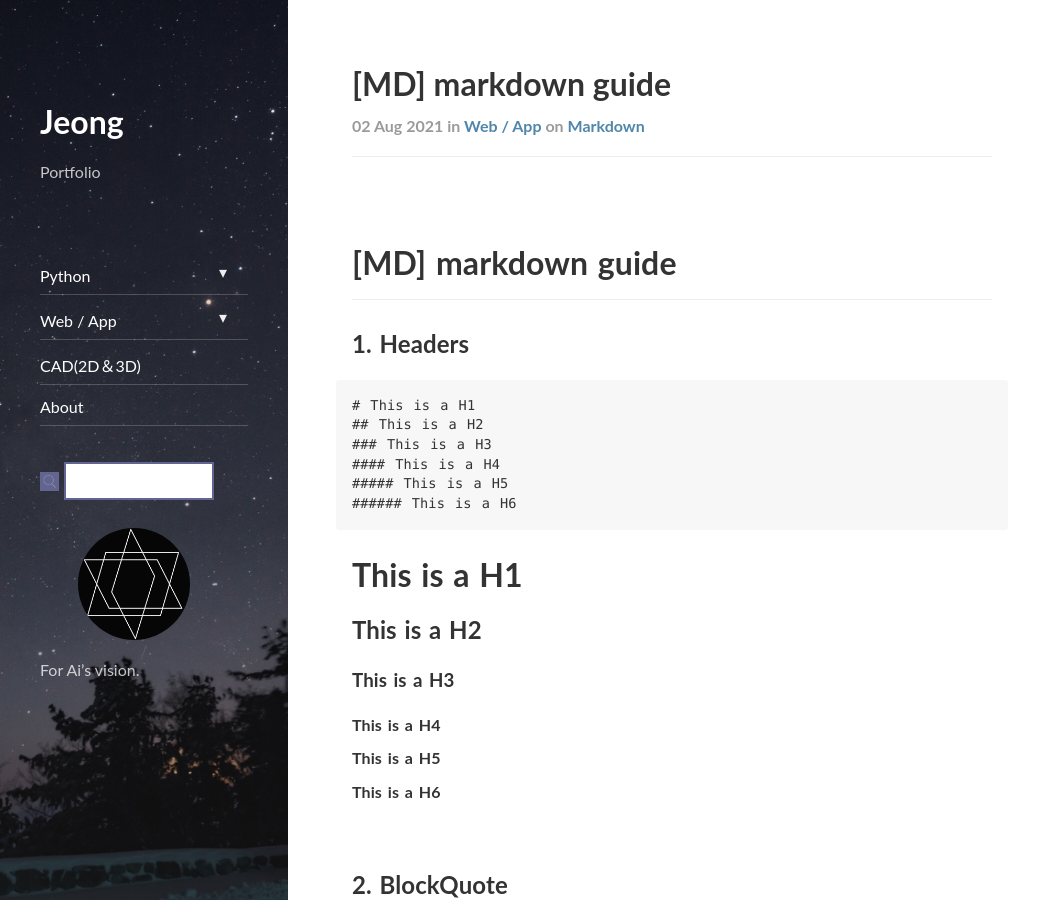
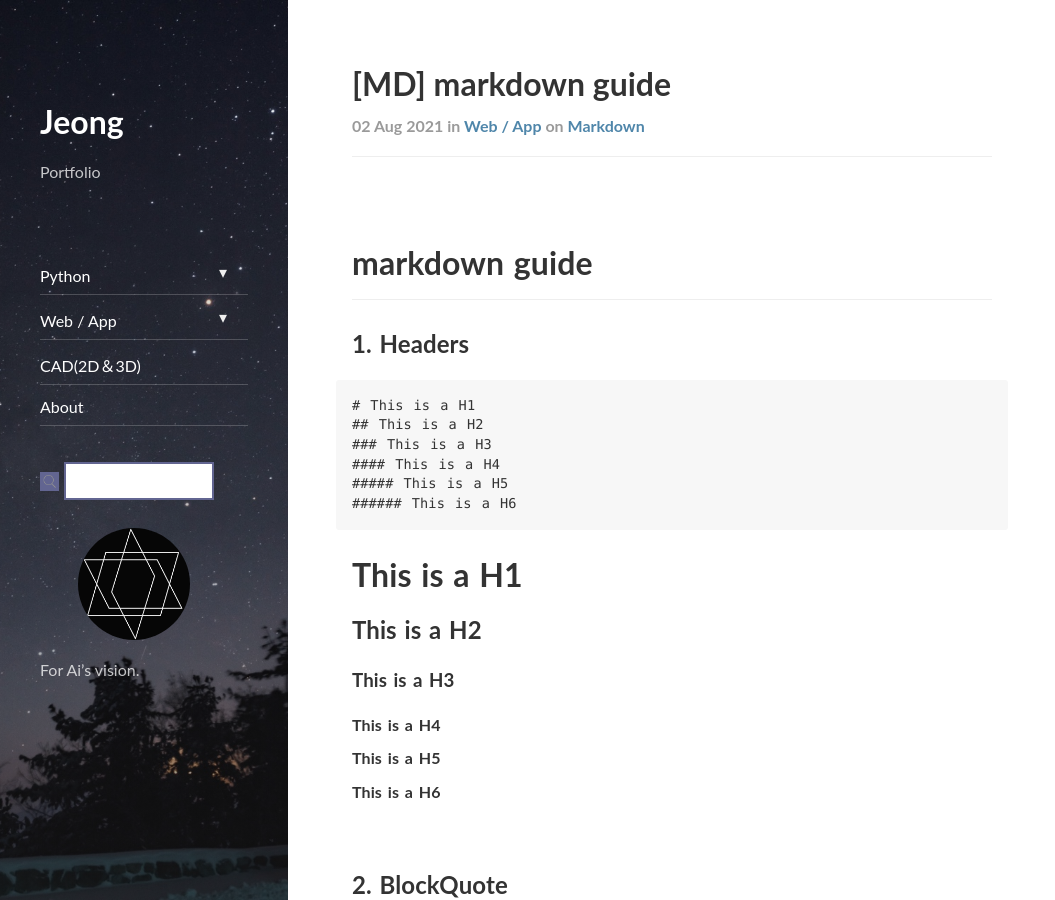
Before and after one commit to JeongJaeyoung0/JeongJaeyoung0.github.io, a Jekyll site: the page built from _posts/2021-08-02-WM-markdownguide.md, in a window 1280 px wide and 900 px high. Shown: the whole window, without its empty margins (0-1055 px from the left). Built offline with Jekyll 4.4.1, drawn with Linux system fonts in a browser that asks for light colours; nearby versions of some CDN libraries; comment, search, counter and statistics services are not loaded.

Commit message:
210803-14

```diff
--- a/_posts/2021-08-02-WM-markdownguide.md
+++ b/_posts/2021-08-02-WM-markdownguide.md
@@ -7,7 +7,7 @@ tags: markdown
 comments: true
 ---
 
-# [MD] markdown guide
+# markdown guide
 
 * * *
 
```
